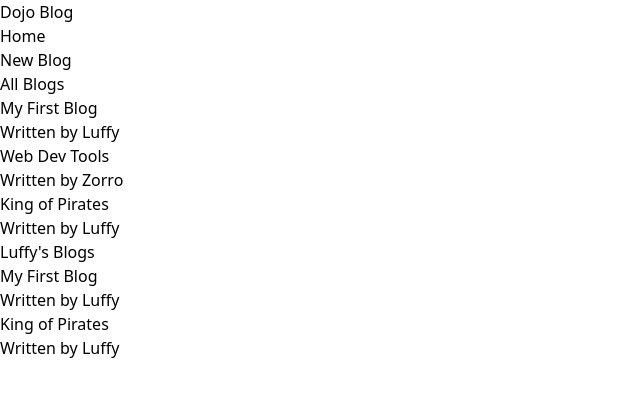
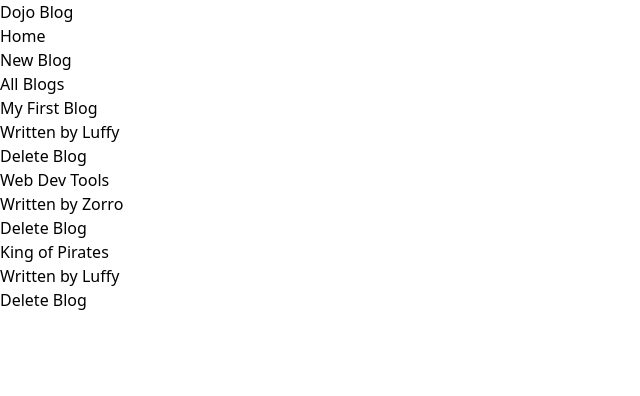
Before and after one commit to batoorsohail/dojo-blog, a React (Vite) app: page / in a window 1280 px wide. Shown: the top 396 px of the page, without its empty margins (0-640 px from the left). Built offline with nearby package versions, Linux system fonts and the light colour scheme; a web font is replaced by a local one.

Commit message:
Add Delete Blog button

```diff
--- a/src/components/BlogList.jsx
+++ b/src/components/BlogList.jsx
@@ -1,4 +1,4 @@
-const BlogList = ({blogs, title}) => {
+const BlogList = ({blogs, title, handleDelete}) => {
   return (
     <section className="flex flex-col justify-center items-center mt-20 gap-5 m-10">
       <h2 className="text-3xl font-bold">{title}</h2>
@@ -6,6 +6,7 @@
         <div key={blog.id} className="px-5 py-3 w-2/3 border-b-white hover:shadow-lg">
           <h2 className="text-red-500 font-bold text-2xl font-mono">{blog.title}</h2>
           <p>Written by {blog.author}</p>
+          <button onClick={() => handleDelete(blog.id)} className="px-2 py-1 bg-red-400 text-white">Delete Blog</button>
         </div>
       ))}
     </section>
--- a/src/pages/Home.jsx
+++ b/src/pages/Home.jsx
@@ -15,10 +15,14 @@
     },
   ])
 
+  const handleDelete = ((id) => {
+    const newBlog = blogs.filter((blog) => blog.id !== id);
+    setBlogs(newBlog);
+  })
+
   return (
     <section>
-      <BlogList blogs={blogs} title={"All Blogs"} />
-      <BlogList blogs={blogs.filter((blog) => blog.author === "Luffy")} title={"Luffy's Blogs"} />
+      <BlogList blogs={blogs} title={"All Blogs"} handleDelete={handleDelete} />
     </section>
   )
 }
```
